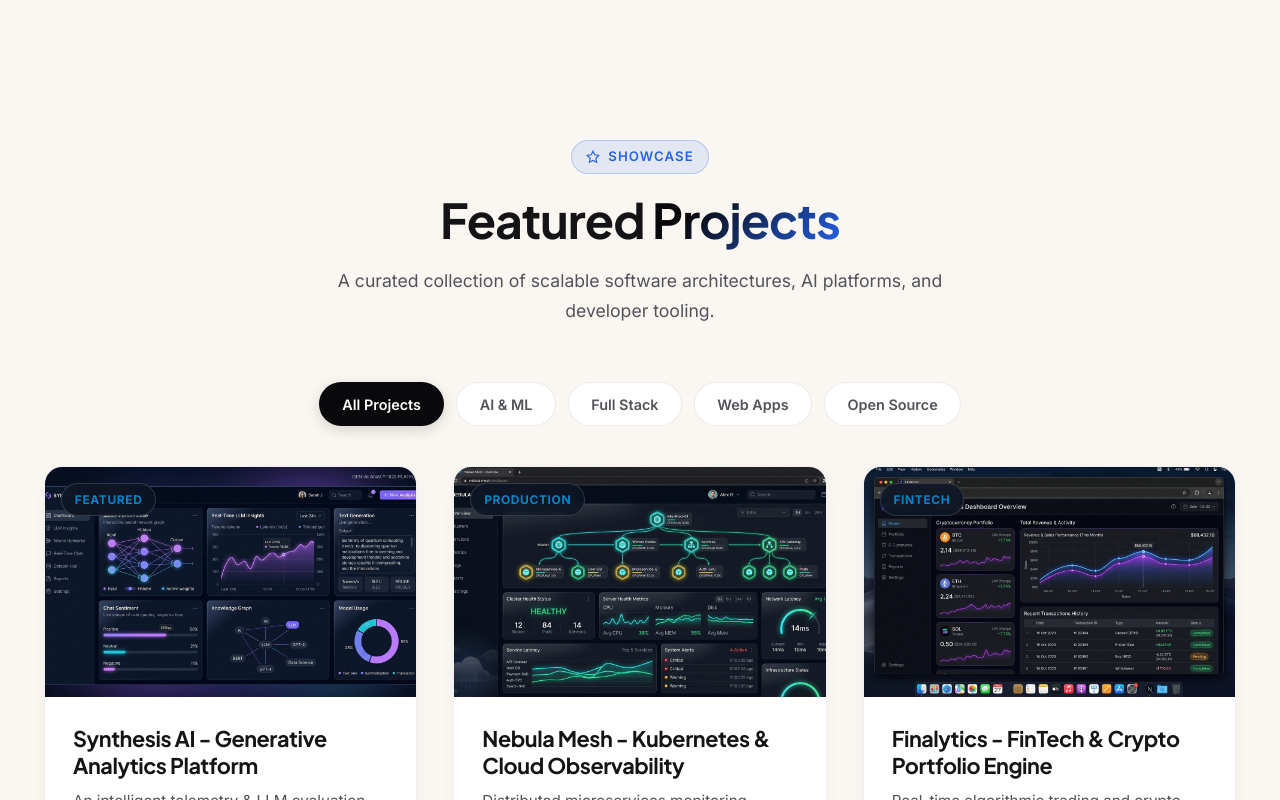
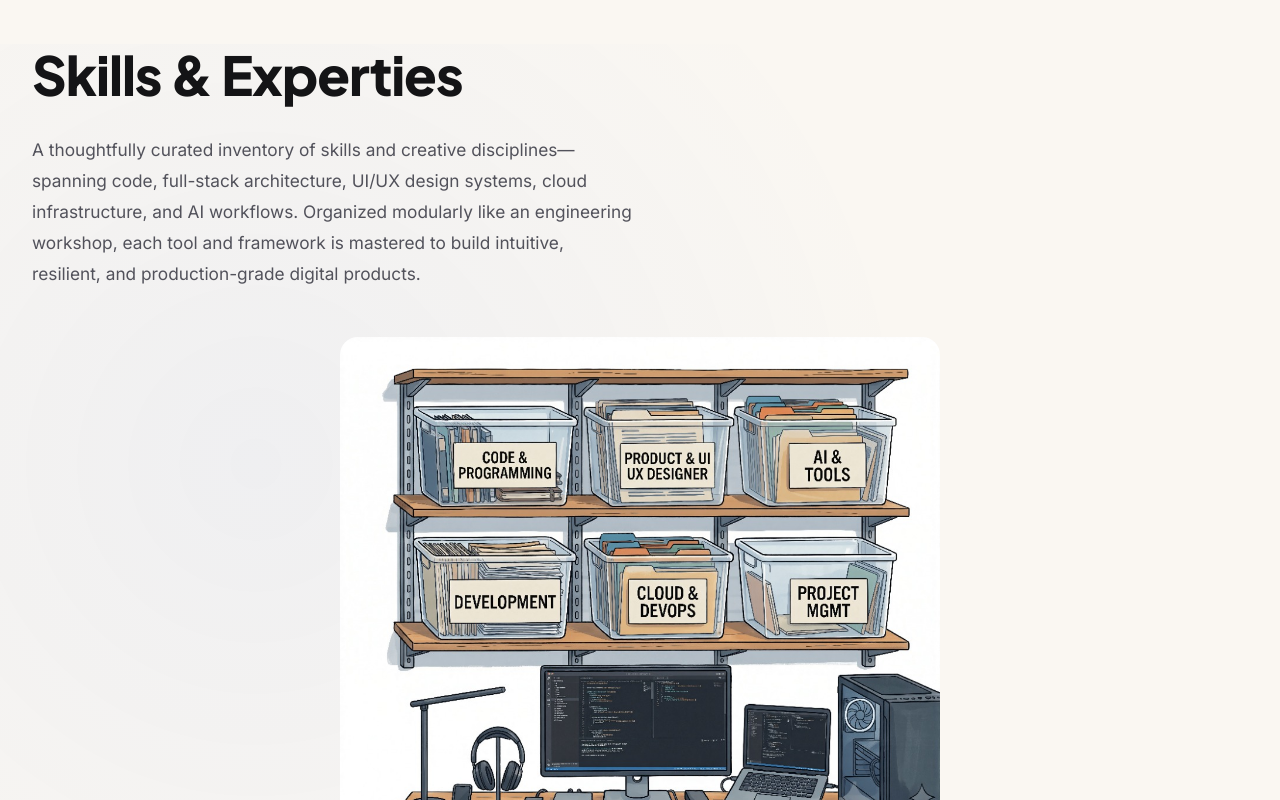
Before and after one commit to Prajwal-YJ-31/portfolio_v1, a Next.js app: page / in a window 1280 px wide. Shown: the part 2080-2880 px from the top of the page. Built offline with nearby package versions, Linux system fonts and the light colour scheme; a web font is replaced by a local one.

Commit message:
update of skill section

```diff
--- a/src/app/globals.css
+++ b/src/app/globals.css
@@ -1650,25 +1650,163 @@ select {
 }
 
 /* --------------------------------------------------------------------------
-   SKILLS SECTION
+   SKILLS SECTION (1920x1080)
    -------------------------------------------------------------------------- */
+.skills-1920-container {
+  width: 1920px;
+  height: fit-content;
+  max-width: 100%;
+  margin: 0 auto;
+  display: flex;
+  flex-direction: row;
+  align-items: center;
+  justify-content: space-between;
+  box-sizing: border-box;
+  padding: 0 5rem;
+  gap: 4rem;
+  position: relative;
+  overflow: hidden;
+  background: radial-gradient(circle at 20% 50%, rgba(var(--color-primary-rgb), 0.05) 0%, transparent 60%);
+}
+
+.skills-img-column {
+  flex: 1;
+  display: flex;
+  align-items: center;
+  justify-content: center;
+  max-width: 50%;
+  position: relative;
+  padding: 0;
+  margin: 0;
+}
+
+.skills-img-frame {
+  width: 100%;
+  max-width: 760px;
+  display: flex;
+  align-items: center;
+  justify-content: center;
+  position: relative;
+  padding: 0;
+  margin: 0;
+}
+
+.skills-main-img {
+  width: 100%;
+  height: auto;
+  display: block;
+  object-fit: cover;
+  border-radius: var(--radius-lg);
+  box-shadow: none;
+  filter: none;
+}
+
+.skills-text-column {
+  flex: 1;
+  display: flex;
+  flex-direction: column;
+  justify-content: center;
+  height: 100%;
+  max-width: 50%;
+  position: relative;
+  z-index: 2;
+  padding: 3rem 2.5rem 3rem 1rem;
+}
+
+.skills-text-wrapper {
+  display: flex;
+  flex-direction: column;
+  gap: 1.75rem;
+  width: 100%;
+  max-width: 600px;
+}
+
+.skills-main-heading {
+  font-family: var(--font-heading);
+  font-size: clamp(2.5rem, 4.2vw, 4rem);
+  font-weight: 800;
+  line-height: 1.15;
+  letter-spacing: -0.02em;
+  color: var(--text-primary);
+}
+
+.skills-inventory-description {
+  font-family: var(--font-body);
+  font-size: clamp(1.05rem, 1.35vw, 1.25rem);
+  line-height: 1.8;
+  color: var(--text-secondary);
+}
+
+.skills-bottom-corner {
+  position: absolute;
+  bottom: 2.5rem;
+  right: 2.5rem;
+  display: flex;
+  align-items: center;
+  gap: 0.5rem;
+}
+
+.skills-bottom-text {
+  font-family: var(--font-code);
+  font-size: 0.95rem;
+  letter-spacing: 0.08em;
+  color: var(--text-muted);
+  text-transform: lowercase;
+  opacity: 0.75;
+  transition: opacity var(--transition-fast), color var(--transition-fast);
+}
+
+.skills-bottom-text:hover {
+  opacity: 1;
+  color: var(--color-primary);
+}
+
+@media (max-width: 1280px) {
+  .skills-1920-container {
+    height: auto !important;
+    min-height: auto;
+    flex-direction: column;
+    padding: 0 2rem;
+    gap: 3rem;
+  }
+
+  .skills-img-column,
+  .skills-text-column {
+    max-width: 100%;
+    width: 100%;
+    padding: 0;
+  }
+
+  .skills-img-frame {
+    max-width: 600px;
+  }
+}
+
+@media (max-width: 768px) {
+  .skills-1920-container {
+    padding: 0 1.25rem;
+    gap: 2.5rem;
+  }
+}
+
 .skills-grid {
   display: grid;
-  grid-template-columns: repeat(auto-fit, minmax(min(100%, 260px), 1fr));
-  gap: 2rem;
+  grid-template-columns: repeat(2, 1fr);
+  gap: 1.25rem;
 }
 
 @media (max-width: 640px) {
   .skills-grid {
     grid-template-columns: 1fr;
-    gap: 1.25rem;
+    gap: 1rem;
   }
 }
 
 .skill-category-card {
   display: flex;
   flex-direction: column;
-  gap: 1.5rem;
+  gap: 0.85rem;
+  padding: 1.25rem 1.35rem;
 }
 
 .skill-category-header {
--- a/src/components/sections/Skills.tsx
+++ b/src/components/sections/Skills.tsx
@@ -1,102 +1,44 @@
 'use client';
 
 import React from 'react';
-import { portfolioData } from '@/data/portfolioData';
+import Image from 'next/image';
 
 export const Skills: React.FC = () => {
-  const { skills } = portfolioData;
+  return (
+    <div
+      id="skills"
+      className="skills-1920-container"
+      style={{
+        width: '1920px',
+        height: 'fit-content',
+      }}
+    >
+      {/* Div 1: For Text */}
+      <div className="skills-text-column">
+        <div className="skills-text-wrapper">
+          <h2 className="skills-main-heading">
+            Skills &amp; <span className="text-gradient">Experties</span>
+          </h2>
 
-  if (!skills || skills.length === 0) {
-    return null;
-  }
-
-  const renderIcon = (type: string) => {
-    switch (type) {
-      case 'design':
-        return (
-          <svg viewBox="0 0 24 24" fill="none" stroke="currentColor" strokeWidth="2" strokeLinecap="round" strokeLinejoin="round">
-            <circle cx="13.5" cy="6.5" r=".5" fill="currentColor" />
-            <circle cx="17.5" cy="10.5" r=".5" fill="currentColor" />
-            <circle cx="8.5" cy="7.5" r=".5" fill="currentColor" />
-            <circle cx="6.5" cy="12.5" r=".5" fill="currentColor" />
-            <path d="M12 2C6.5 2 2 6.5 2 12s4.5 10 10 10c.926 0 1.648-.746 1.648-1.688 0-.437-.18-.835-.437-1.125-.29-.289-.438-.652-.438-1.125a1.64 1.64 0 0 1 1.668-1.668h1.996c3.051 0 5.563-2.512 5.563-5.563C22 6.5 17.5 2 12 2z" />
-          </svg>
-        );
-      case 'code':
-        return (
-          <svg viewBox="0 0 24 24" fill="none" stroke="currentColor" strokeWidth="2">
-            <polyline points="16 18 22 12 16 6"></polyline>
-            <polyline points="8 6 2 12 8 18"></polyline>
-          </svg>
-        );
-      case 'server':
-        return (
-          <svg viewBox="0 0 24 24" fill="none" stroke="currentColor" strokeWidth="2">
-            <rect x="2" y="2" width="20" height="8" rx="2" ry="2"></rect>
-            <rect x="2" y="14" width="20" height="8" rx="2" ry="2"></rect>
-            <line x1="6" y1="6" x2="6.01" y2="6"></line>
-            <line x1="6" y1="18" x2="6.01" y2="18"></line>
-          </svg>
-        );
-      case 'database':
-        return (
-          <svg viewBox="0 0 24 24" fill="none" stroke="currentColor" strokeWidth="2">
-            <ellipse cx="12" cy="5" rx="9" ry="3"></ellipse>
-            <path d="M21 12c0 1.66-4 3-9 3s-9-1.34-9-3"></path>
-            <path d="M3 5v14c0 1.66 4 3 9 3s9-1.34 9-3V5"></path>
-          </svg>
-        );
-      case 'cloud':
-      default:
-        return (
-          <svg viewBox="0 0 24 24" fill="none" stroke="currentColor" strokeWidth="2">
-            <path d="M18 10h-1.26A8 8 0 1 0 9 20h9a5 5 0 0 0 0-10z"></path>
-          </svg>
-        );
-    }
-  };
-
-  return (
-    <section className="section" id="skills">
-      <div className="container">
-        <div className="section-header">
-          <div className="section-tag">
-            <svg viewBox="0 0 24 24" fill="none" stroke="currentColor" strokeWidth="2" style={{ width: 14, height: 14 }}>
-              <polygon points="12 2 2 7 12 12 22 7 12 2"></polygon>
-              <polyline points="2 17 12 22 22 17"></polyline>
-              <polyline points="2 12 12 17 22 12"></polyline>
-            </svg>
-            Technical Arsenal
-          </div>
-          <h2 className="section-title">
-            Skills &amp; <span className="text-gradient">Technologies</span>
-          </h2>
-          <p className="section-subtitle">
-            Proficiencies acquired across modern programming languages, libraries, platforms, and databases.
+          <p className="skills-inventory-description">
+            A thoughtfully curated inventory of skills and creative disciplines—spanning code, full-stack architecture, UI/UX design systems, cloud infrastructure, and AI workflows. Organized modularly like an engineering workshop, each tool and framework is mastered to build intuitive, resilient, and production-grade digital products.
           </p>
         </div>
+      </div>
 
-        <div className="skills-grid">
-          {skills.map(category => (
-            <div key={category.category} className="glass-card skill-category-card">
-              <div className="skill-category-header">
-                <div className="skill-cat-icon">
-                  {renderIcon(category.icon)}
-                </div>
-                <h3 className="skill-cat-title">{category.category}</h3>
-              </div>
-              <div className="skill-tags-wrapper">
-                {category.tags.map(tag => (
-                  <span key={tag} className="skill-tag">
-                    <span className="skill-tag-dot"></span>
-                    {tag}
-                  </span>
-                ))}
-              </div>
-            </div>
-          ))}
+      {/* Div 2: For Img */}
+      <div className="skills-img-column">
+        <div className="skills-img-frame">
+          <Image
+            src="/images/skills.jpg"
+            alt="Skills &amp; Technologies Organizer Workspace"
+            width={1024}
+            height={934}
+            priority
+            className="skills-main-img"
+          />
         </div>
       </div>
-    </section>
+    </div>
   );
 };
--- a/src/data/portfolioData.ts
+++ b/src/data/portfolioData.ts
@@ -40,7 +40,38 @@ export const portfolioData: {
     ]
   },
 
-  skills: [],
+  skills: [
+    {
+      category: 'Code & Programming',
+      icon: 'code',
+      tags: ['TypeScript', 'JavaScript', 'Python', 'C++', 'SQL', 'HTML5/CSS3']
+    },
+    {
+      category: 'Product & UI/UX Designer',
+      icon: 'design',
+      tags: ['Figma', 'Design Systems', 'Wireframing', 'Prototyping', 'User Research']
+    },
+    {
+      category: 'Development',
+      icon: 'code',
+      tags: ['React.js', 'Next.js', 'Node.js', 'Express', 'Tailwind CSS', 'Redux']
+    },
+    {
+      category: 'Cloud & DevOps',
+      icon: 'cloud',
+      tags: ['Docker', 'Kubernetes', 'CI/CD Pipelines', 'AWS', 'Git & GitHub Actions']
+    },
+    {
+      category: 'AI & Tools',
+      icon: 'server',
+      tags: ['LLMs & Prompt Engineering', 'LangChain', 'FastAPI', 'VS Code', 'Postman']
+    },
+    {
+      category: 'Project Mgmt & Systems',
+      icon: 'database',
+      tags: ['Agile / Scrum', 'PostgreSQL', 'Redis', 'System Architecture', 'REST APIs']
+    }
+  ],
 
   projects: [
     {
```
Also changed, not shown: public/images/skills.jpg (added).
